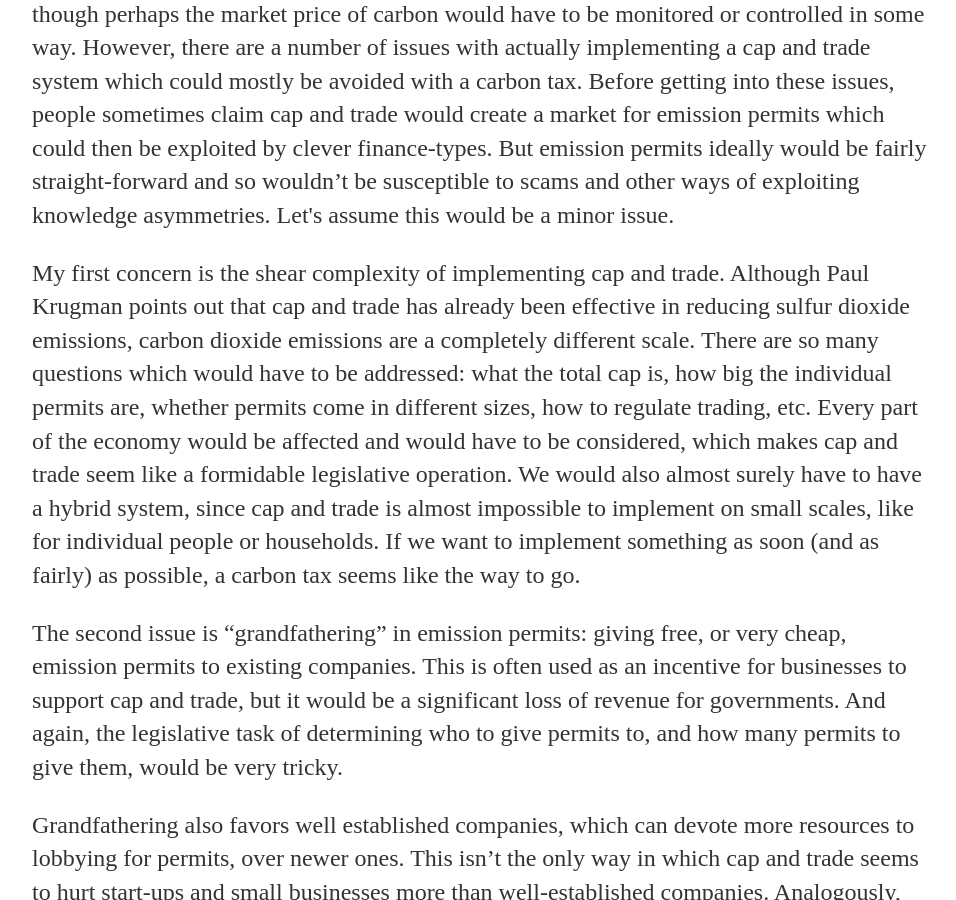
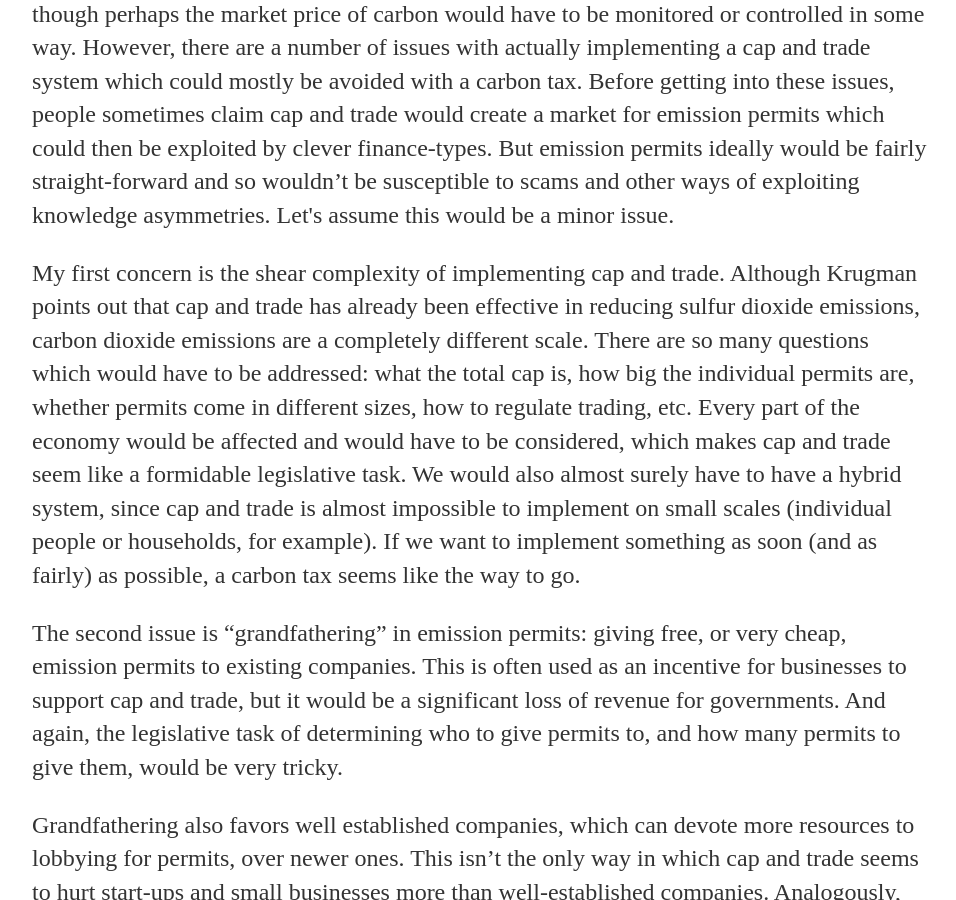
Before and after one commit to nicklutsko/nicklutsko.github.io, a Jekyll site: the page built from _posts/2016-06-15-Carbon-Tax-versus-Cap-and-Trade.md, in a window 1280 px wide and 900 px high, scrolled down 3310 px. Shown: the whole window, without its empty margins (160-1116 px from the left). Built offline with Jekyll 4.4.1, drawn with Linux system fonts in a browser that asks for light colours.

Commit message:
edited first post again

```diff
--- a/_posts/2016-06-15-Carbon-Tax-versus-Cap-and-Trade.md
+++ b/_posts/2016-06-15-Carbon-Tax-versus-Cap-and-Trade.md
@@ -38,7 +38,7 @@
 
 <p>From a big picture, economic point of view then, cap and trade seems like a better option, though perhaps the market price of carbon would have to be monitored or controlled in some way. However, there are a number of issues with actually implementing a cap and trade system which could mostly be avoided with a carbon tax. Before getting into these issues, people sometimes claim cap and trade would create a market for emission permits which could then be exploited by clever finance-types. But emission permits ideally would be fairly straight-forward and so wouldn’t be susceptible to scams and other ways of exploiting knowledge asymmetries. Let's assume this would be a minor issue.</p>
 
-<p>My first concern is the shear complexity of implementing cap and trade. Although Paul Krugman points out that cap and trade has already been effective in reducing sulfur dioxide emissions, carbon dioxide emissions are a completely different scale. There are so many questions which would have to be addressed: what the total cap is, how big the individual permits are, whether permits come in different sizes, how to regulate trading, etc. Every part of the economy would be affected and would have to be considered, which makes cap and trade seem like a formidable legislative operation. We would also almost surely have to have a hybrid system, since cap and trade is almost impossible to implement on small scales, like for individual people or households. If we want to implement something as soon (and as fairly) as possible, a carbon tax seems like the way to go. </p>
+<p>My first concern is the shear complexity of implementing cap and trade. Although Krugman points out that cap and trade has already been effective in reducing sulfur dioxide emissions, carbon dioxide emissions are a completely different scale. There are so many questions which would have to be addressed: what the total cap is, how big the individual permits are, whether permits come in different sizes, how to regulate trading, etc. Every part of the economy would be affected and would have to be considered, which makes cap and trade seem like a formidable legislative task. We would also almost surely have to have a hybrid system, since cap and trade is almost impossible to implement on small scales (individual people or households, for example). If we want to implement something as soon (and as fairly) as possible, a carbon tax seems like the way to go. </p>
 
 <p>The second issue is “grandfathering” in emission permits: giving free, or very cheap, emission permits to existing companies. This is often used as an incentive for businesses to support cap and trade, but it would be a significant loss of revenue for governments. And again, the legislative task of determining who to give permits to, and how many permits to give them, would be very tricky.</p>
 
```
